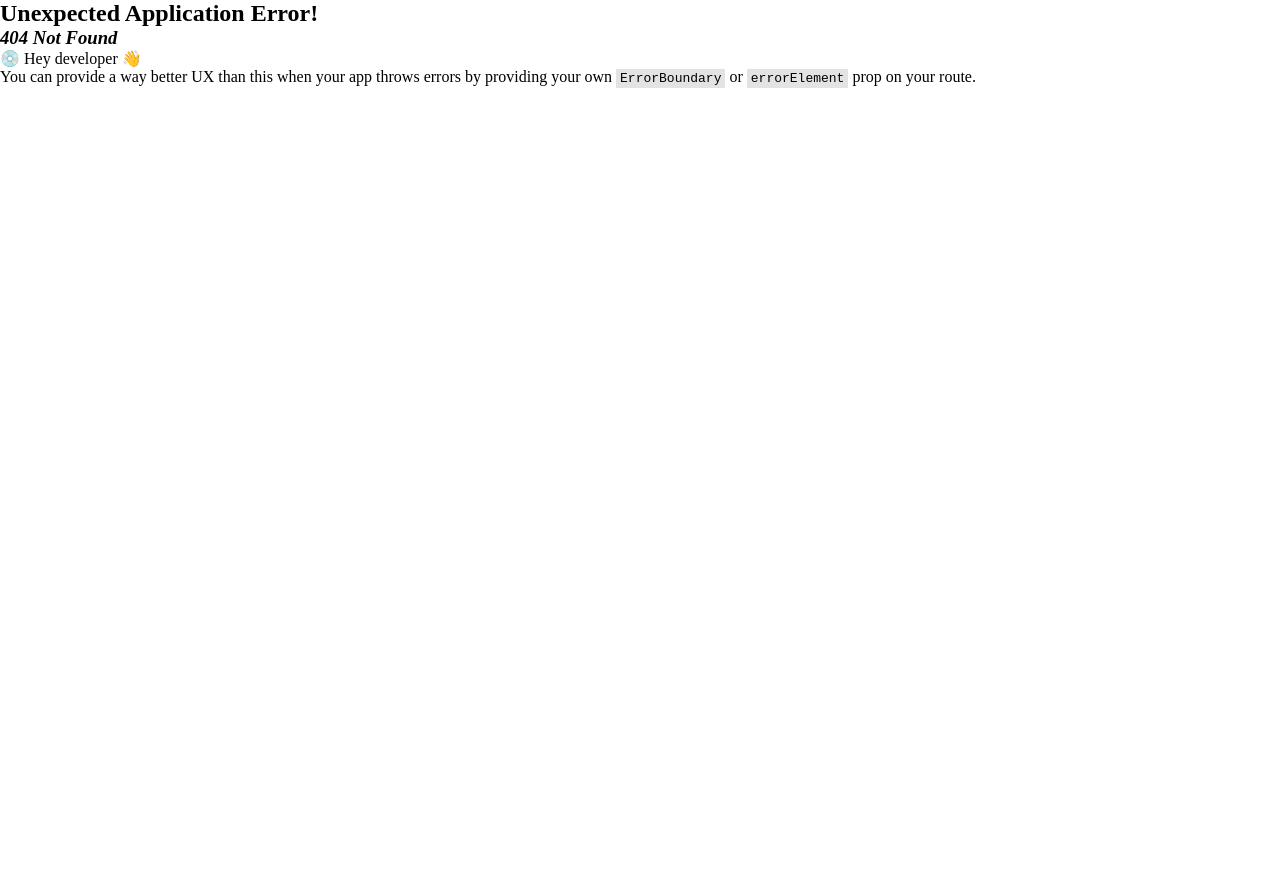
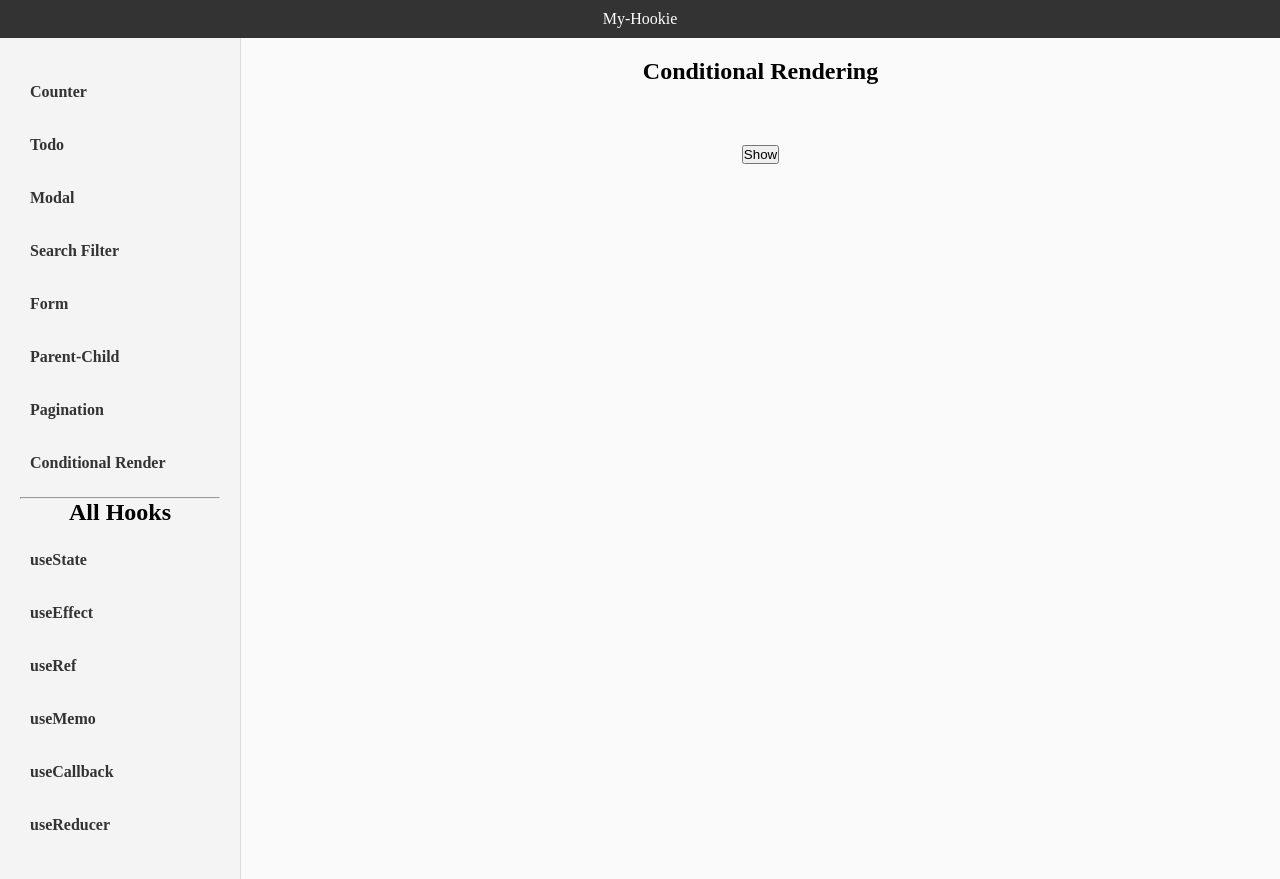
Before and after one commit to nityapriya-sahu/my-hookie, a React (Vite) app: page /conditional-render in a window 1280 px wide. Before the commit this address had no page. Before the commit the page ends 800 px from the top, so only its background shows below. Built offline with nearby package versions, Linux system fonts and the light colour scheme.

Commit message:
conditional rendering complete

```diff
--- /dev/null
+++ b/src/components/ConditionalRender.jsx
@@ -0,0 +1,16 @@
+import React, { useState } from "react";
+
+const ConditionalRender = () => {
+  const [visible, setVisible] = useState(false);
+  return (
+    <div className="todo_main_container">
+      <h2>Conditional Rendering</h2>
+      <button onClick={() => setVisible((prev) => !prev)}>
+        {visible ? "Hide" : "Show"}
+      </button>
+      {visible && <h3>This is the hidden section. Now you can see it!</h3>}
+    </div>
+  );
+};
+
+export default ConditionalRender;
--- a/src/components/MasterLayout/MasterLayout.jsx
+++ b/src/components/MasterLayout/MasterLayout.jsx
@@ -29,6 +29,9 @@ const MasterLayout = () => {
             </li>
             <li>
               <Link to="/pagination">Pagination</Link>
+            </li>
+            <li>
+              <Link to="/conditional-render">Conditional Render</Link>
             </li>
             <hr />
             <h2 style={{ textAlign: "center" }}>All Hooks</h2>
--- a/src/components/PaginationDemo.jsx
+++ b/src/components/PaginationDemo.jsx
@@ -17,6 +17,7 @@ const ProductCard = ({ image, title }) => {
 const PaginationDemo = () => {
   const [apiData, setApiData] = useState([]);
   const [currentPage, setCurrentPage] = useState(0);
+  const [loading, setLoading] = useState(false);
 
   //2: get no of products
   const totalProducts = apiData.length;
@@ -31,10 +32,17 @@ const PaginationDemo = () => {
     fetchData();
   }, []);
   const fetchData = async () => {
-    const data = await fetch("https://dummyjson.com/products?limit=500");
-    const jsonData = await data.json();
-    console.log(jsonData.products);
-    setApiData(jsonData.products);
+    setLoading(true);
+    try {
+      const data = await fetch("https://dummyjson.com/products?limit=500");
+      const jsonData = await data.json();
+      console.log(jsonData.products);
+      setApiData(jsonData.products);
+    } catch (err) {
+      console.error("Failed to fetch data!", err);
+    } finally {
+      setLoading(false);
+    }
   };
 
   const handlePageChange = (n) => {
@@ -49,6 +57,10 @@ const PaginationDemo = () => {
   const goToNextPage = () => {
     setCurrentPage((prev) => prev + 1);
   };
+
+  if (loading) {
+    return <h1>Loading...</h1>;
+  }
 
   return !apiData.length ? (
     <h1>No data found</h1>
--- a/src/main.jsx
+++ b/src/main.jsx
@@ -16,6 +16,7 @@ import FormDemo from "./components/FormDemo";
 import PaginationDemo from "./components/PaginationDemo";
 import SearchFilter from "./components/SearchFilter";
 import ParentComp from "./components/ParentChildProps/ParentComp";
+import ConditionalRender from "./components/ConditionalRender";
 
 // ...............................
 import UseStateComp from "./components/All Hooks/UseStateComp";
@@ -46,6 +47,7 @@ const routers = createBrowserRouter([
       { path: "form", element: <FormDemo /> },
       { path: "parent-child", element: <ParentComp /> },
       { path: "pagination", element: <PaginationDemo /> },
+      { path: "conditional-render", element: <ConditionalRender /> },
       // .........................................
       { path: "use-state", element: <UseStateComp /> },
       { path: "use-effect", element: <UseEffectComp /> },
```
